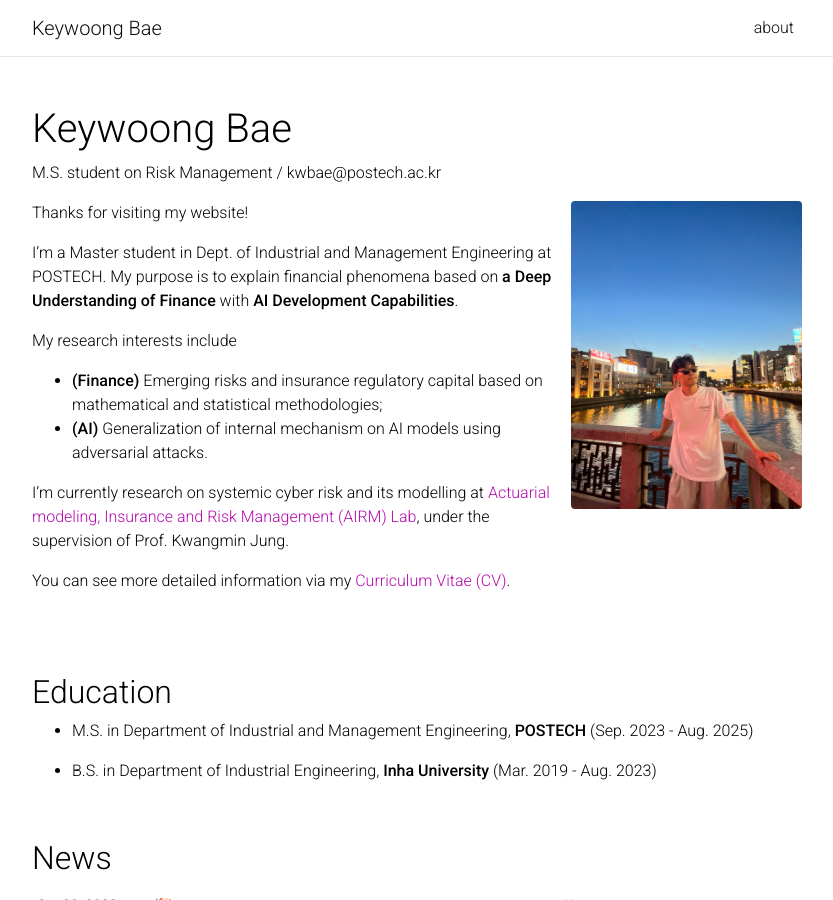
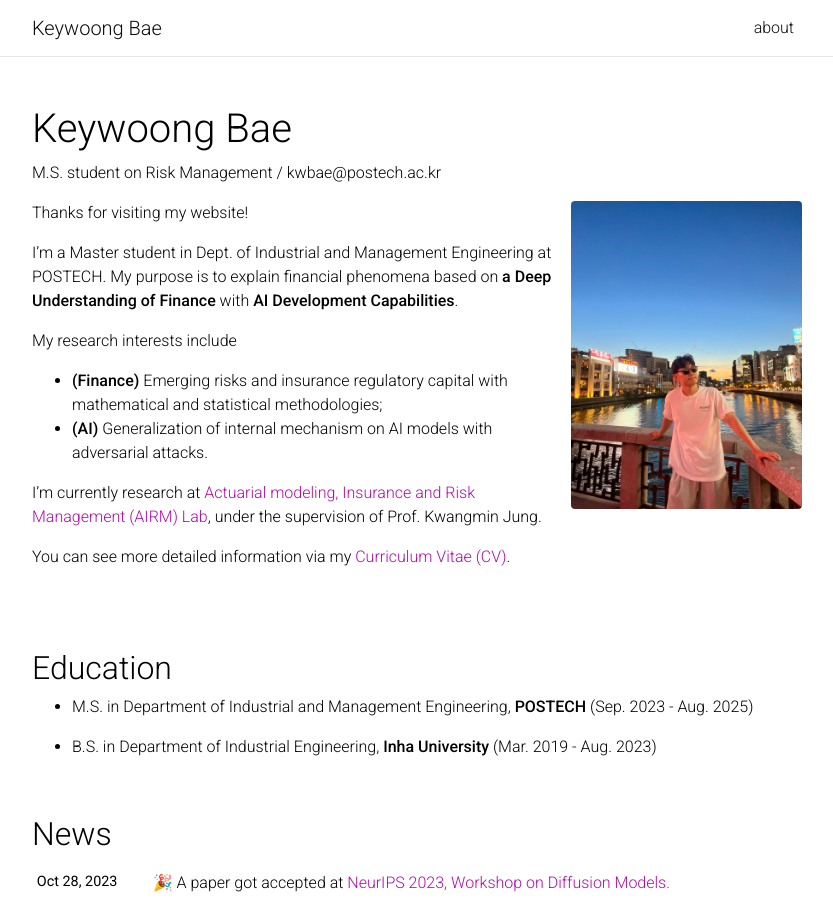
Before and after one commit to kwoongbae/kwoongbae.github.io, a Jekyll site: the page built from _pages/about.md, in a window 1280 px wide and 900 px high. Shown: the whole window, without its empty margins (223-1056 px from the left). Built offline with Jekyll 4.4.1, drawn with Linux system fonts in a browser that asks for light colours; full-size pictures stand in for the smaller copies a plugin makes; comment, search, counter and statistics services are not loaded; a style sheet for code colours, icons or effects is not loaded.

Commit message:
Update about.md

```diff
--- a/_pages/about.md
+++ b/_pages/about.md
@@ -20,10 +20,10 @@ I'm a Master student in Dept. of Industrial and Management Engineering at POSTEC
 
 My research interests include
 
-- **(Finance)** Emerging risks and insurance regulatory capital based on mathematical and statistical methodologies;
-- **(AI)** Generalization of internal mechanism on AI models using adversarial attacks.
+- **(Finance)** Emerging risks and insurance regulatory capital with mathematical and statistical methodologies;
+- **(AI)** Generalization of internal mechanism on AI models with adversarial attacks.
 
-I'm currently research on systemic cyber risk and its modelling at [Actuarial modeling, Insurance and Risk Management (AIRM) Lab](https://airm.postech.ac.kr/), under the supervision of Prof. Kwangmin Jung.
+I'm currently research at [Actuarial modeling, Insurance and Risk Management (AIRM) Lab](https://airm.postech.ac.kr/), under the supervision of Prof. Kwangmin Jung.
 
 You can see more detailed information via my [Curriculum Vitae (CV)](../assets/pdf/CV_KBae.pdf).
 
```
